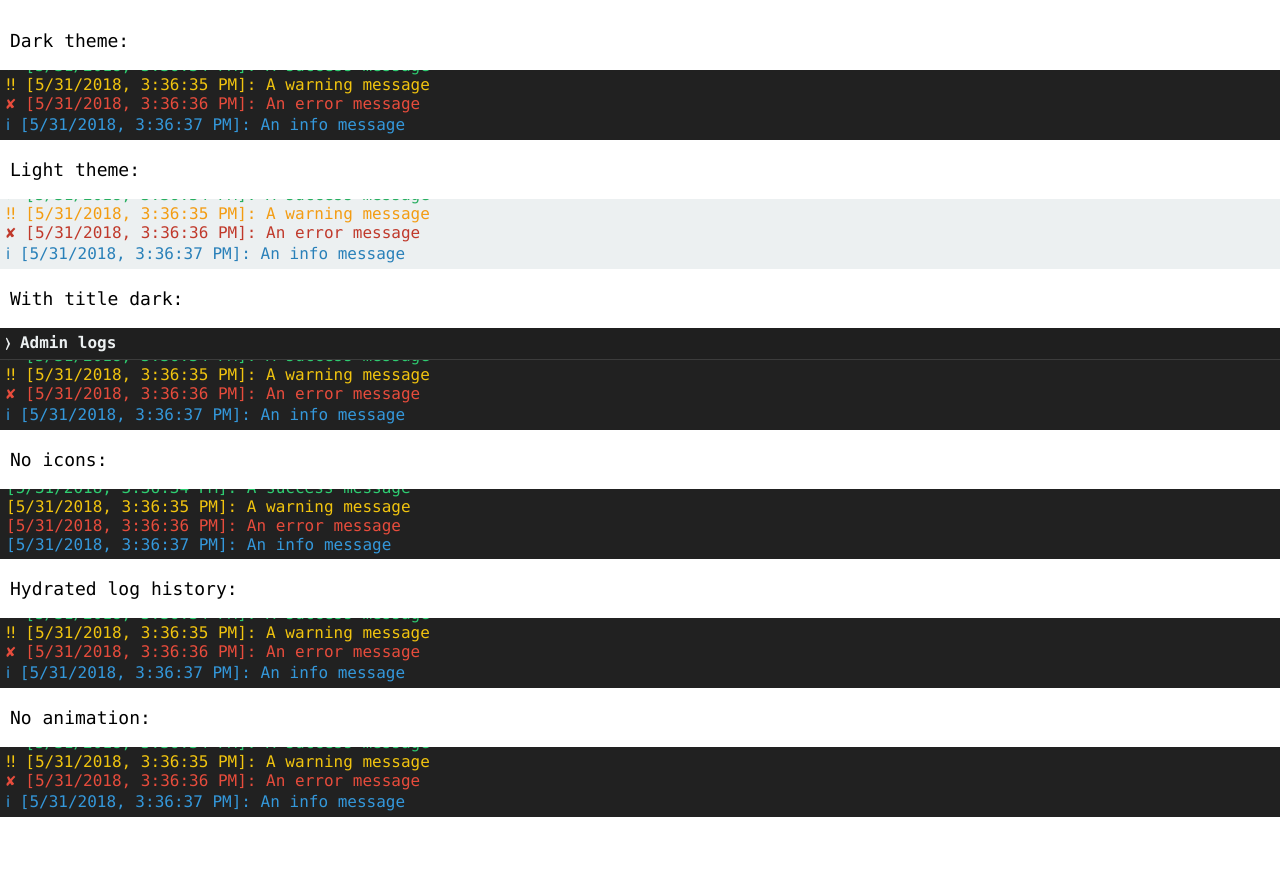
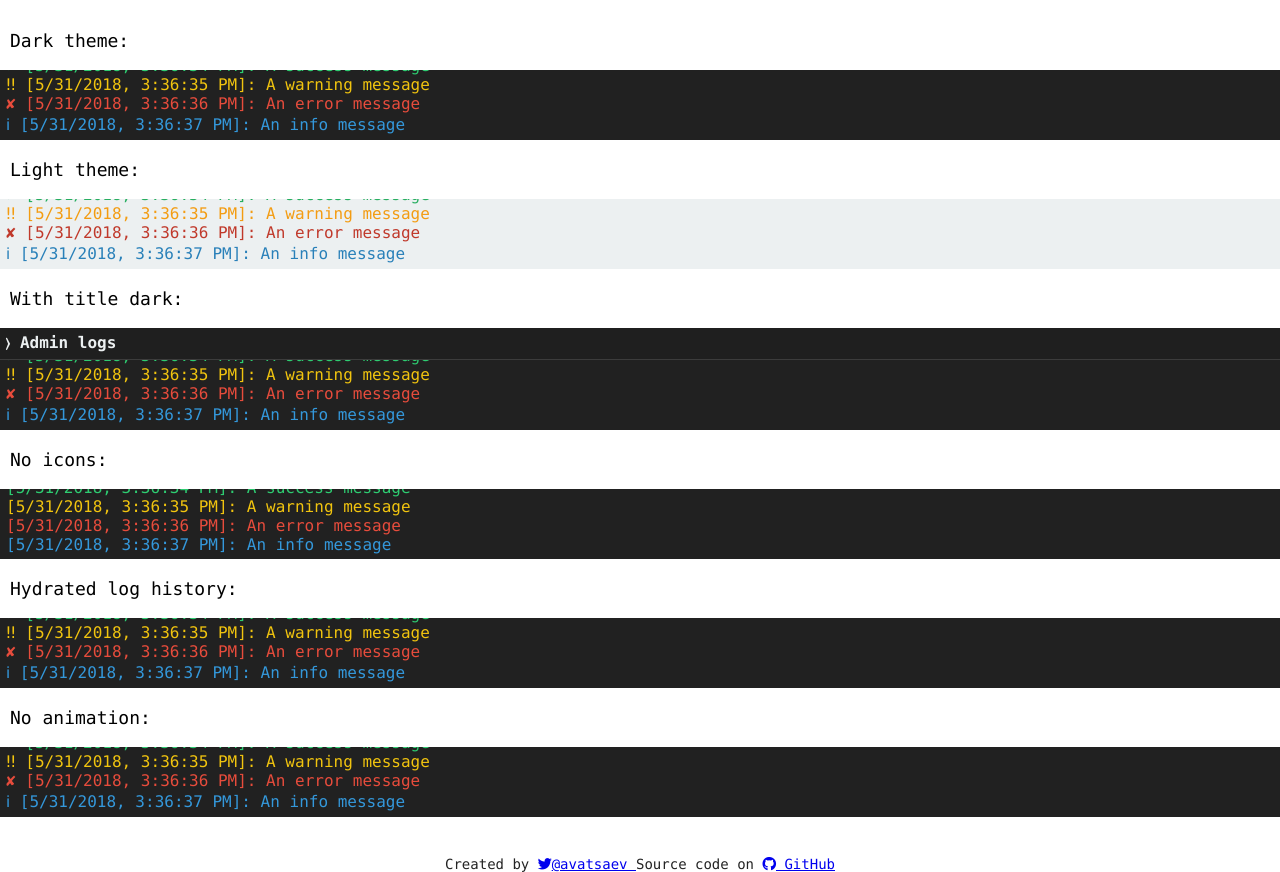
Before and after one commit to avatsaev/ngx-log-monitor, an Angular app: page / in a window 1280 px wide. Before the commit the page ends 836 px from the top, so only its background shows below. Built offline with nearby package versions, Linux system fonts and the light colour scheme.

Commit message:
feat: update example app

```diff
--- a/src/app/app.component.html
+++ b/src/app/app.component.html
@@ -55,5 +55,19 @@
   ></log-monitor>
 
 
+  <div class="footer">
+    Created by
+    <a target="_blank" href="https://twitter.com/avatsaev">
+      <i class="fab fa-twitter"></i>@avatsaev
+    </a>
+
+    Source code on
+    <a target="_blank" href="https://github.com/avatsaev/ngx-log-monitor">
+      <i class="fab fa-github"></i> GitHub
+    </a>
+  </div>
 
 </div>
+
+
+<hr>
--- a/src/app/app.component.scss
+++ b/src/app/app.component.scss
@@ -8,3 +8,13 @@
   display: block;
   margin-left: 10px;
 }
+
+
+.footer{
+  display: block;
+  text-align: center;
+  width: 100%;
+  margin-top: 20px;
+  font-size: 14px;
+  color: #232323;
+}
--- a/src/index.html
+++ b/src/index.html
@@ -4,6 +4,8 @@
   <meta charset="utf-8">
   <title>NgxLogMonitor</title>
   <base href="/">
+  <link rel="stylesheet" href="https://use.fontawesome.com/releases/v5.0.13/css/all.css" integrity="sha384-DNOHZ68U8hZfKXOrtjWvjxusGo9WQnrNx2sqG0tfsghAvtVlRW3tvkXWZh58N9jp" crossorigin="anonymous">
+
 
   <meta name="viewport" content="width=device-width, initial-scale=1">
   <link rel="icon" type="image/x-icon" href="favicon.ico">
```
